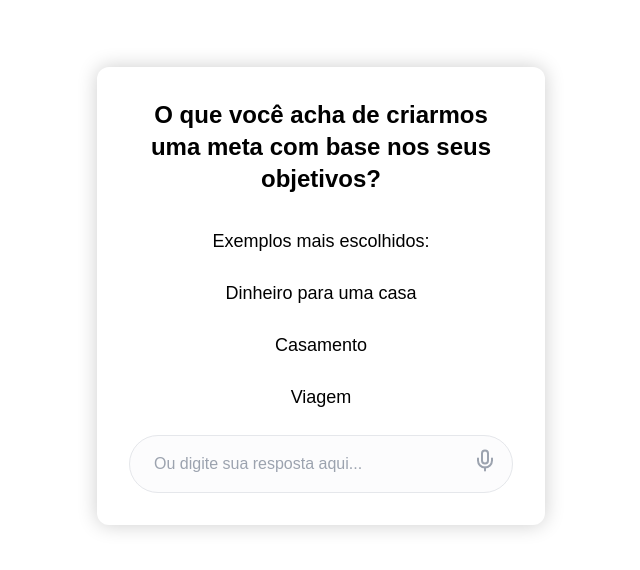
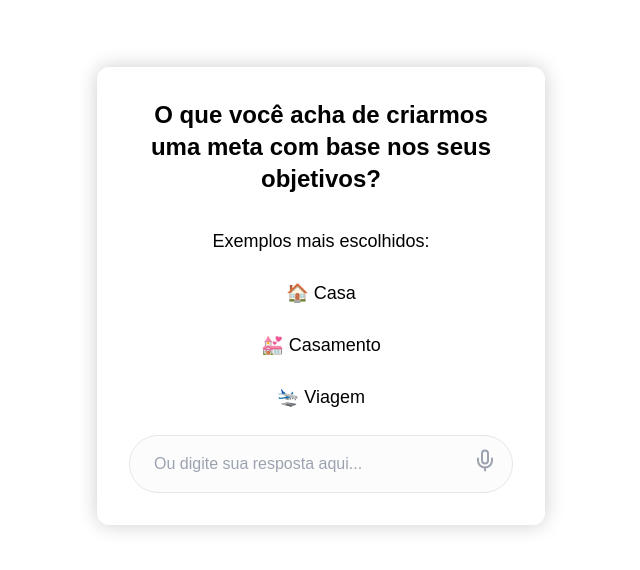
Before and after one commit to andreLucao/investAi, a Next.js app: page /fluxo-inicial/quarta-etapa in a window 1280 px wide. Shown: the part 104-674 px from the top of the page, without its empty margins (319-959 px from the left). Built offline with nearby package versions, Linux system fonts and the light colour scheme.

Commit message:
terminei essa bosta

```diff
--- a/app/fluxo-inicial/quarta-etapa/page.js
+++ b/app/fluxo-inicial/quarta-etapa/page.js
@@ -111,16 +111,16 @@
         </h1>
         <div className="space-y-6">
           <div>
-            <p className="text-lg font-medium text-black">Exemplos mais escolhidos:</p>
+            <p className="text-lg font-medium text-black"> Exemplos mais escolhidos:</p>
           </div>
           <div>
-            <p className="text-lg font-medium text-black">Dinheiro para uma casa</p>
+            <p className="text-lg font-medium text-black">🏠 Casa</p>
           </div>
           <div>
-            <p className="text-lg font-medium text-black">Casamento</p>
+            <p className="text-lg font-medium text-black">💒 Casamento</p>
           </div>
           <div>
-            <p className="text-lg font-medium text-black">Viagem</p>
+            <p className="text-lg font-medium text-black">🛬 Viagem</p>
           </div>
 
           <form onSubmit={handleSubmit} className="mt-8">
```
